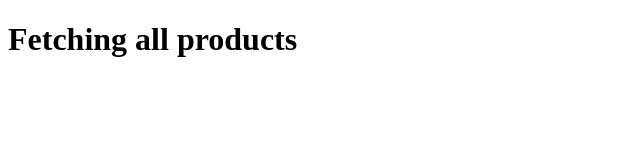
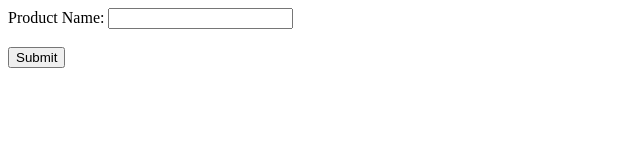
Before and after one commit to Sayyid-01/Express, a website: page view/product.html in a window 1280 px wide. Shown: the whole page, without its empty margins (0-640 px from the left). Drawn offline with Linux system fonts and the light colour scheme.

Commit message:
GET request with HTML-2

```diff
--- a/controllers/productController.js
+++ b/controllers/productController.js
@@ -15,7 +15,6 @@ const getAllProducts = (req, res) => {
 const getProductById = (req, res) => {
   res.send(getProductByIdService(req.params.id));
 };
-
 const createProduct = (req, res) => {
   res.send(addProduct(req.body));
 };
--- a/view/product.html
+++ b/view/product.html
@@ -3,9 +3,13 @@
 <head>
     <meta charset="UTF-8">
     <meta name="viewport" content="width=device-width, initial-scale=1.0">
-    <title>Document</title>
+    <title>Add Product</title>
 </head>
 <body>
-    <h1>Fetching all products</h1>
+    <form>
+        <label for="productName">Product Name:</label>
+        <input type="text" id="productName" name="productName"><br><br>
+        <input type="submit" value="Submit">
+    </form>
 </body>
 </html>
```
